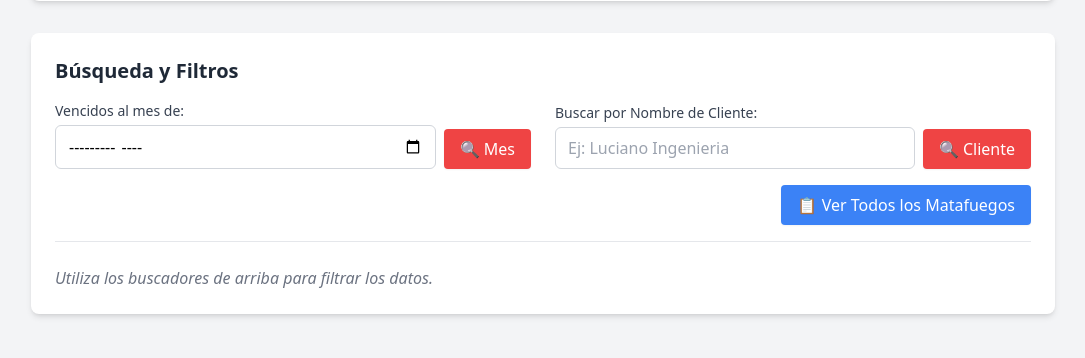
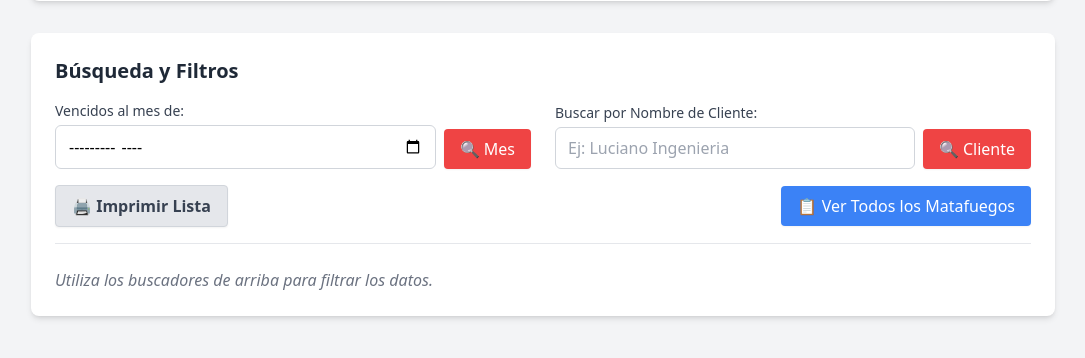
Before and after one commit to LucianoLosardo/Matafuegos-repositorio, a FastAPI app: page / in a window 1280 px wide. Shown: the part 401-759 px from the top of the page, without its empty margins (97-1182 px from the left). Run offline with FastAPI, Linux system fonts and the light colour scheme; some libraries are stand-ins or nearby versions.

Commit message:
app finalizada con impresion

```diff
--- a/backend/app/templates/clientes/lista_clientes.html
+++ b/backend/app/templates/clientes/lista_clientes.html
@@ -7,7 +7,7 @@
             <th class="py-3 px-4 text-left text-sm font-semibold">Email</th>
             <th class="py-3 px-4 text-left text-sm font-semibold">Teléfono</th>
             <th class="py-3 px-4 text-left text-sm font-semibold">Dirección</th>
-            <th class="py-3 px-4 text-center text-sm font-semibold">Acciones</th> </tr>
+            <th class="py-3 px-4 text-center text-sm font-semibold print:hidden">Acciones</th> </tr>
     </thead>
     <tbody class="divide-y divide-gray-200">
         {% if clientes %}
@@ -19,7 +19,7 @@
                 <td class="py-3 px-4 text-sm text-gray-700">{{ cliente.email }}</td>
                 <td class="py-3 px-4 text-sm text-gray-700">{{ cliente.telefono }}</td>
                 <td class="py-3 px-4 text-sm text-gray-700">{{ cliente.direccion }}</td>
-                <td class="py-3 px-4 text-center">
+                <td class="py-3 px-4 text-center print:hidden">
                     <button type="button"
                             hx-delete="/clientes/{{ cliente.id }}"
                             hx-confirm="¿Estás seguro de que querés eliminar al cliente {{ cliente.nombre }}? Esta acción no se puede deshacer."
--- a/backend/app/templates/index.html
+++ b/backend/app/templates/index.html
@@ -8,14 +8,14 @@
 </head>
 <body class="bg-gray-100 p-8">
 
-    <div class="max-w-5xl mx-auto mb-6 flex justify-end">
+    <div class="max-w-5xl mx-auto mb-6 flex justify-end print:hidden">
         <a href="/clientes"
            class="bg-teal-600 text-white px-6 py-2 rounded-lg font-semibold hover:bg-teal-700 transition-colors shadow-sm flex items-center gap-2">
             👥 Gestión de Clientes
         </a>
     </div>
 
-    <div class="bg-white p-6 rounded-lg shadow-md max-w-5xl mx-auto">
+    <div class="bg-white p-6 rounded-lg shadow-md max-w-5xl mx-auto print:hidden">
         <h2 class="text-xl mb-4 font-semibold text-blue-600">➕ Registrar Nuevo Matafuego</h2>
 
         <form hx-post="/matafuegos"
@@ -77,11 +77,11 @@
     </div>
 
     <div class="bg-white p-6 rounded-lg shadow-md mt-8 max-w-5xl mx-auto">
-        <h2 class="text-xl mb-4 font-semibold text-gray-800">Búsqueda y Filtros</h2>
+        <h2 class="text-xl mb-4 font-semibold text-gray-800 print:hidden">Búsqueda y Filtros</h2>
 
         <div class="grid grid-cols-1 md:grid-cols-2 gap-6 mb-4">
 
-            <form hx-get="/matafuegos/tabla" hx-target="#lista-matafuegos" class="flex items-end gap-2">
+            <form hx-get="/matafuegos/tabla" hx-target="#lista-matafuegos" class="flex items-end gap-2 print:hidden">
                 <div class="flex-1">
                     <label for="mes_busqueda" class="block text-sm font-medium text-gray-700 mb-1">
                         Vencidos al mes de:
@@ -94,7 +94,7 @@
                 </button>
             </form>
 
-            <form hx-get="/matafuegos/tabla" hx-target="#lista-matafuegos" class="flex items-end gap-2">
+            <form hx-get="/matafuegos/tabla" hx-target="#lista-matafuegos" class="flex items-end gap-2 print:hidden">
                 <div class="flex-1">
                     <label for="nombre_cliente" class="block text-sm font-medium text-gray-700 mb-1">
                         Buscar por Nombre de Cliente:
@@ -109,11 +109,17 @@
 
         </div>
 
-        <div class="flex justify-end mb-6 border-b pb-4 border-gray-200">
+        <div class="flex justify-between items-center mb-6 border-b pb-4 border-gray-200 print:hidden">
             <button type="button"
-                    hx-get="/matafuegos/tabla"
-                    hx-target="#lista-matafuegos"
-                    class="text-white px-4 py-2 rounded shadow-sm bg-blue-500 transition delay-150 duration-300 ease-in-out hover:-translate-y-1 hover:scale-110 hover:bg-indigo-500">
+                onclick="window.print()"
+                class="text-gray-700 bg-gray-200 border border-gray-300 px-4 py-2 rounded shadow-sm transition hover:bg-gray-300 flex items-center gap-2 font-semibold">
+                🖨️ Imprimir Lista
+            </button>
+
+            <button type="button"
+                hx-get="/matafuegos/tabla"
+                hx-target="#lista-matafuegos"
+                class="text-white px-4 py-2 rounded shadow-sm bg-blue-500 transition delay-150 duration-300 ease-in-out hover:-translate-y-1 hover:scale-110 hover:bg-indigo-500">
                 📋 Ver Todos los Matafuegos
             </button>
         </div>
--- a/backend/app/templates/matafuegos/lista_matafuegos.html
+++ b/backend/app/templates/matafuegos/lista_matafuegos.html
@@ -8,7 +8,7 @@
             <th class="py-3 px-4 text-left font-semibold">Última Recarga</th>
             <th class="py-3 px-4 text-left font-semibold">Año Fab/PH.</th>
             <th class="py-3 px-4 text-left font-semibold">Cliente</th>
-            <th class="py-3 px-4 text-center text-sm font-semibold">Acciones</th> </tr>
+            <th class="py-3 px-4 text-center text-sm font-semibold print:hidden">Acciones</th> </tr>
         </tr>
     </thead>
     <tbody class="text-gray-700">
@@ -25,7 +25,7 @@
             <td class="py-3 px-4">{{ matafuego.fecha_ultima_recarga }}</td>
             <td class="py-3 px-4">{{ matafuego.anio_matafuego }}</td>
             <td class="py-3 px-4 font-semibold text-indigo-600">{{ cliente.nombre }}</td>
-             <td class="py-3 px-4 text-center">
+             <td class="py-3 px-4 text-center print:hidden">
                     <button type="button"
                             hx-delete="/matafuegos/{{ matafuego.id }}"
                             hx-confirm="¿Estás seguro de que querés eliminar el matafuego {{ cliente.numero_serie }}? Esta acción no se puede deshacer."
```
Also changed, not shown: backend/app/templates/clientes/index_cliente.html (+14 -8 lines).
